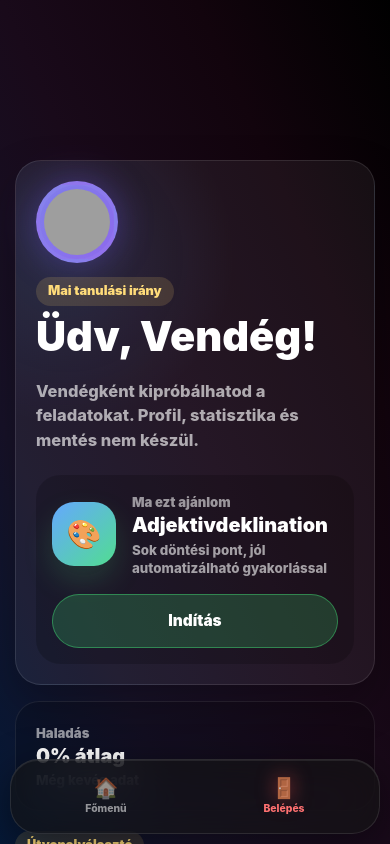
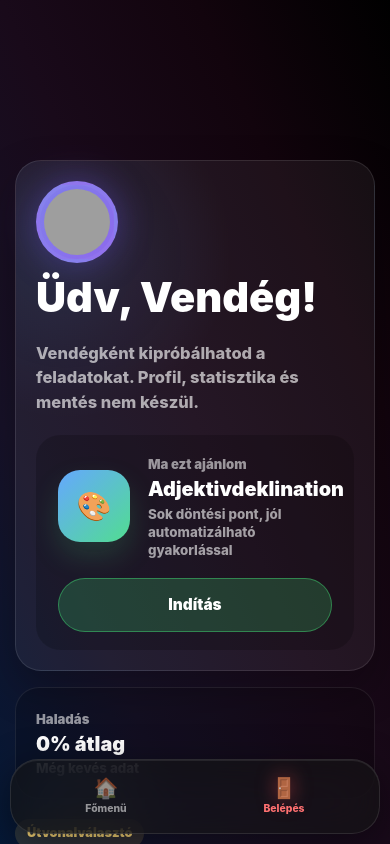
Before and after one commit to spetergabor/deutsch-trainer, a Vue app: page / in a window 390 px wide. Both pictures are taken after a click on the link "Próbáld ki vendégként". Shown: the top 844 px of the page. Built offline with nearby package versions, Linux system fonts and the light colour scheme; grey boxes are pictures that could not be loaded.

Commit message:
Update app

```diff
--- a/src/assets/styles/activity-card.css
+++ b/src/assets/styles/activity-card.css
@@ -192,7 +192,7 @@
 
 .dashboard-profile-xp {
   display: flex;
-  justify-content: center;
+  justify-content: left;
   flex-wrap: wrap;
   gap: 10px;
 
--- a/src/assets/styles/dashboard.css
+++ b/src/assets/styles/dashboard.css
@@ -95,26 +95,38 @@
 
 .student-home-main {
   min-width: 0;
-  min-height: 360px;
-  padding: 30px;
+  min-height: 340px;
+  padding: 44px 50px;
   border-radius: 32px;
 
-  display: flex;
-  flex-direction: column;
-  justify-content: space-between;
-  gap: 22px;
+  display: grid;
+  grid-template-columns: minmax(0, 1fr) auto;
+  align-content: start;
+  gap: 20px 32px;
 }
 
 .student-home-person {
-  display: flex;
+  grid-column: 1 / -1;
+
+  display: grid;
+  grid-template-columns: minmax(0, 1fr) 124px;
+  column-gap: 32px;
   align-items: center;
-  gap: 18px;
   min-width: 0;
 }
 
+.student-home-person > div {
+  grid-column: 1;
+  grid-row: 1;
+  min-width: 0;
+}
+
 .student-home-avatar {
-  width: 92px;
-  height: 92px;
+  grid-column: 2;
+  grid-row: 1;
+  justify-self: end;
+  width: 112px;
+  height: 112px;
   flex: 0 0 auto;
   margin: 0;
 }
@@ -138,14 +150,15 @@
 .student-home-main h1 {
   margin: 0;
   color: #ffffff;
-  font-size: 3.4rem;
-  font-weight: 950;
-  line-height: 0.98;
+  font-size: 3.25rem;
+  font-weight: 950;
+  line-height: 1;
 }
 
 .student-home-main p {
+  grid-column: 1;
   max-width: 680px;
-  margin: 0;
+  margin: 2px 0 0;
   color: rgba(255, 255, 255, 0.64);
   font-size: 1.03rem;
   font-weight: 850;
@@ -153,22 +166,40 @@
 }
 
 .student-home-stats {
+  grid-column: 1;
   justify-content: flex-start;
+  gap: 12px;
+  margin: 0;
+}
+
+.student-home-stats .profile-level-pill {
+  min-height: 42px;
+  min-width: 122px;
+  padding: 0 16px;
+
+  display: inline-flex;
+  align-items: center;
+  justify-content: center;
+
+  font-size: 0.92rem;
+  line-height: 1;
+  white-space: nowrap;
 }
 
 .student-home-recommendation {
-  display: grid;
-  grid-template-columns: auto minmax(0, 1fr) auto;
-  gap: 16px;
+  grid-column: 1 / -1;
+  display: grid;
+  grid-template-columns: 72px minmax(0, 1fr) auto;
+  gap: 18px;
   align-items: center;
-  padding: 16px;
+  padding: 18px 22px;
   border-radius: 24px;
   background: rgba(0, 0, 0, 0.18);
 }
 
 .student-home-recommendation-icon {
-  width: 64px;
-  height: 64px;
+  width: 72px;
+  height: 72px;
   border-radius: 22px;
   background: linear-gradient(135deg, #65a8ff, #51dd91);
   display: grid;
@@ -188,7 +219,7 @@
 .student-status-card strong,
 .student-route-card strong {
   display: block;
-  margin-top: 4px;
+  margin-top: 6px;
   color: #ffffff;
   font-size: 1.24rem;
   font-weight: 950;
@@ -2137,16 +2168,25 @@ button.grammar-practice-chip:hover {
   }
 
   .student-home-main {
+    grid-template-columns: 1fr;
     min-height: auto;
   }
 
   .student-home-person {
-    align-items: flex-start;
-    flex-direction: column;
+    grid-template-columns: 1fr;
+    align-items: start;
     gap: 14px;
   }
 
+  .student-home-person > div {
+    grid-column: 1;
+    grid-row: auto;
+  }
+
   .student-home-avatar {
+    grid-column: 1;
+    grid-row: auto;
+    justify-self: start;
     width: 82px;
     height: 82px;
   }
@@ -2155,8 +2195,18 @@ button.grammar-practice-chip:hover {
     font-size: 2.6rem;
   }
 
+  .student-home-stats {
+    grid-column: 1;
+    margin-top: 0;
+  }
+
+  .student-home-stats .profile-level-pill {
+    min-width: 0;
+    flex: 1 1 auto;
+  }
+
   .student-home-recommendation {
-    grid-template-columns: auto minmax(0, 1fr);
+    grid-template-columns: 72px minmax(0, 1fr);
   }
 
   .student-home-recommendation button {
--- a/src/components/student/StudentDashboard.vue
+++ b/src/components/student/StudentDashboard.vue
@@ -12,7 +12,6 @@
           />
 
           <div>
-            <span class="student-home-kicker">Mai tanulási irány</span>
             <h1>Üdv, {{ authFullName || "Diák" }}!</h1>
           </div>
         </div>
```
Also changed, not shown: 1 other file (tests, documents, lock files or other folders).
